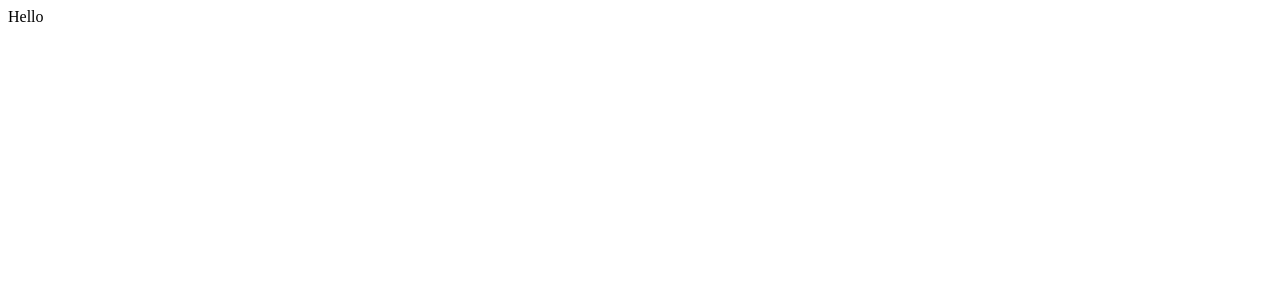
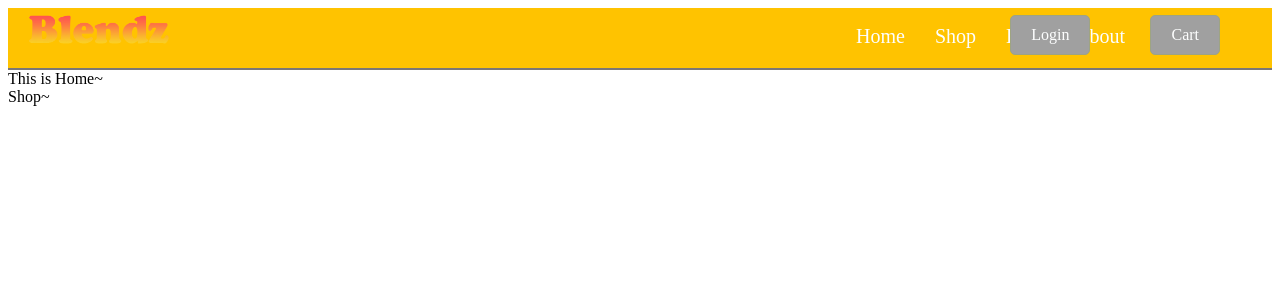
Before and after one commit to PhongNguyen13/blendz_RnD-project, a React (Create React App) app in the folder rnd-blendz/: page /shop in a window 1280 px wide. Shown: the top 300 px of the page. Built offline with nearby package versions, Linux system fonts and the light colour scheme.

Commit message:
finish the header

```diff
--- a/rnd-blendz/package.json
+++ b/rnd-blendz/package.json
@@ -8,7 +8,10 @@
     "@testing-library/user-event": "^13.5.0",
     "react": "^17.0.2",
     "react-dom": "^17.0.2",
+    "react-router-dom": "^6.2.1",
     "react-scripts": "5.0.0",
+    "style-components": "^0.1.0",
+    "styled-components": "^5.3.3",
     "web-vitals": "^2.1.4"
   },
   "scripts": {
--- a/rnd-blendz/src/App.js
+++ b/rnd-blendz/src/App.js
@@ -1,11 +1,21 @@
-import React, { Component} from "react";
+import React, { Component } from "react";
+import Header from './common/header/index.js'
+import { BrowserRouter as Router, Switch, Route} from 'react-router-dom';
+import Home from './pages/home'
+import Shop from './pages/shop'
+
 
 class App extends Component {
+
   render() {
-    return(
-      <div>
-        Hello
-      </div>
+    return (
+      <Router>
+        <div className="App">
+        <Header></Header>
+        <Route path="/" component={Home} />
+        <Route path="/shop" component={Shop} />
+        </div>
+      </Router>
     )
   }
 }
--- /dev/null
+++ b/rnd-blendz/src/common/header/index.js
@@ -0,0 +1,24 @@
+import React, { Component } from "react";
+import { HeaderWrapper, Logo, Nav, NavItem, Addition, Button } from './style';
+
+class Header extends Component {
+    render() {
+        return(
+            <HeaderWrapper>
+                <Logo href="/"/>
+                <Nav>
+                    <NavItem>About</NavItem>
+                    <NavItem>Help</NavItem>
+                    <NavItem>Shop</NavItem>
+                    <NavItem>Home</NavItem>
+                </Nav>
+                <Addition>
+                    <Button>Cart</Button>
+                    <Button>Login</Button>
+                </Addition>
+            </HeaderWrapper>
+        )
+    }
+}
+
+export default Header;
--- /dev/null
+++ b/rnd-blendz/src/common/header/style.js
@@ -0,0 +1,53 @@
+import styled from "styled-components";
+import logoPic from '../../statics/Logo.png'
+
+export const HeaderWrapper = styled.div`
+    height: 60px;
+    background: #FFC300;
+    border-bottom: 2px solid #7B7776;
+`;
+
+export const Logo = styled.a`
+    position: absolute;
+    top: 10;
+    left: 0;
+    display: block;
+    width: 200px;
+    height: 50px;
+    background: url(${logoPic});
+    background-size: contain;
+`;
+
+export const Nav = styled.div`
+    height: 100%;
+    width: 1000px;
+    margin: 0 auto;
+`;
+
+export const NavItem = styled.div`
+    line-height: 56px;
+    padding: 0 15px;
+    font-size: 20px;
+    float: right;
+    color: #FDFEFE;
+`;
+
+export const Addition = styled.div`
+    position: absolute;
+    right: 0;
+    top: 0;
+    height: 56px;
+    width:350px;
+`
+
+export const Button = styled.div`
+    float: right;
+    color: #FDFEFE;
+    background: #A0A0A0  ;
+    margin-top: 15px;
+    margin-right: 60px;
+    padding: 0 20px;
+    line-height:38px;
+    border-radius: 5px;
+    border: 1px solid #9EA482;
+`
--- a/rnd-blendz/src/index.js
+++ b/rnd-blendz/src/index.js
@@ -2,9 +2,4 @@ import React from 'react';
 import ReactDOM from 'react-dom';
 import App from './App';
 
-ReactDOM.render(
-  <React.StrictMode>
-    <App />
-  </React.StrictMode>,
-  document.getElementById('root')
-);
+ReactDOM.render(<App/>, document.getElementById('root'));
--- /dev/null
+++ b/rnd-blendz/src/pages/home/index.js
@@ -0,0 +1,13 @@
+import React, {Component } from "react";
+
+class Home extends Component {
+    render(){
+        return(
+            <div>
+                This is Home~
+            </div>
+        )
+    }
+}
+
+export default Home;
--- /dev/null
+++ b/rnd-blendz/src/pages/shop/index.js
@@ -0,0 +1,13 @@
+import React, {Component } from "react";
+
+class Shop extends Component {
+    render(){
+        return(
+            <div>
+                Shop~
+            </div>
+        )
+    }
+}
+
+export default Shop;
--- /dev/null
+++ b/rnd-blendz/src/style.js
@@ -0,0 +1,47 @@
+import { createGlobalStyle } from 'styled-components';
+
+export const GlobalStyle = createGlobalStyle`
+    html, body, div, span, applet, object, iframe,
+    h1, h2, h3, h4, h5, h6, p, blockquote, pre,
+    a, abbr, acronym, address, big, cite, code,
+    del, dfn, em, img, ins, kbd, q, s, samp,
+    small, strike, strong, sub, sup, tt, var,
+    b, u, i, center,
+    dl, dt, dd, ol, ul, li,
+    fieldset, form, label, legend,
+    table, caption, tbody, tfoot, thead, tr, th, td,
+    article, aside, canvas, details, embed,
+    figure, figcaption, footer, header, hgroup,
+    menu, nav, output, ruby, section, summary,
+    time, mark, audio, video {
+        margin: 0;
+        padding: 0;
+        border: 0;
+        font-size: 100%;
+        font: inherit;
+        vertical-align: baseline;
+    }
+    /* HTML5 display-role reset for older browsers */
+    article, aside, details, figcaption, figure,
+    footer, header, hgroup, menu, nav, section {
+        display: block;
+    }
+    body {
+        line-height: 1;
+    }
+    ol, ul {
+        list-style: none;
+    }
+    blockquote, q {
+        quotes: none;
+    }
+    blockquote:before, blockquote:after,
+    q:before, q:after {
+        content: '';
+        content: none;
+    }
+    table {
+        border-collapse: collapse;
+        border-spacing: 0;
+    }
+`
```
Also changed, not shown: rnd-blendz/public/index.html (line endings or trailing spaces), rnd-blendz/src/statics/Logo.png (added), 1 other file (tests, documents, lock files or other folders).
